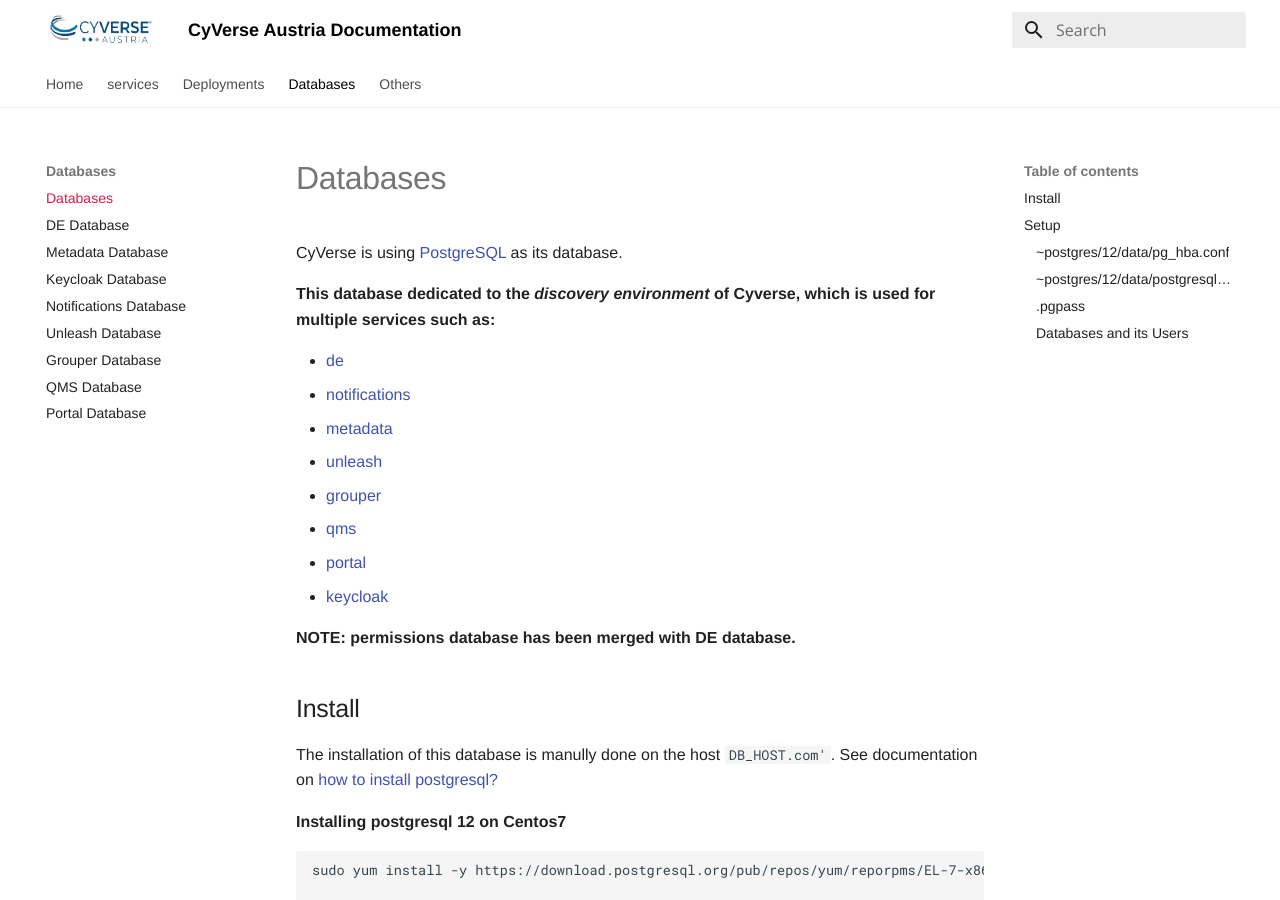
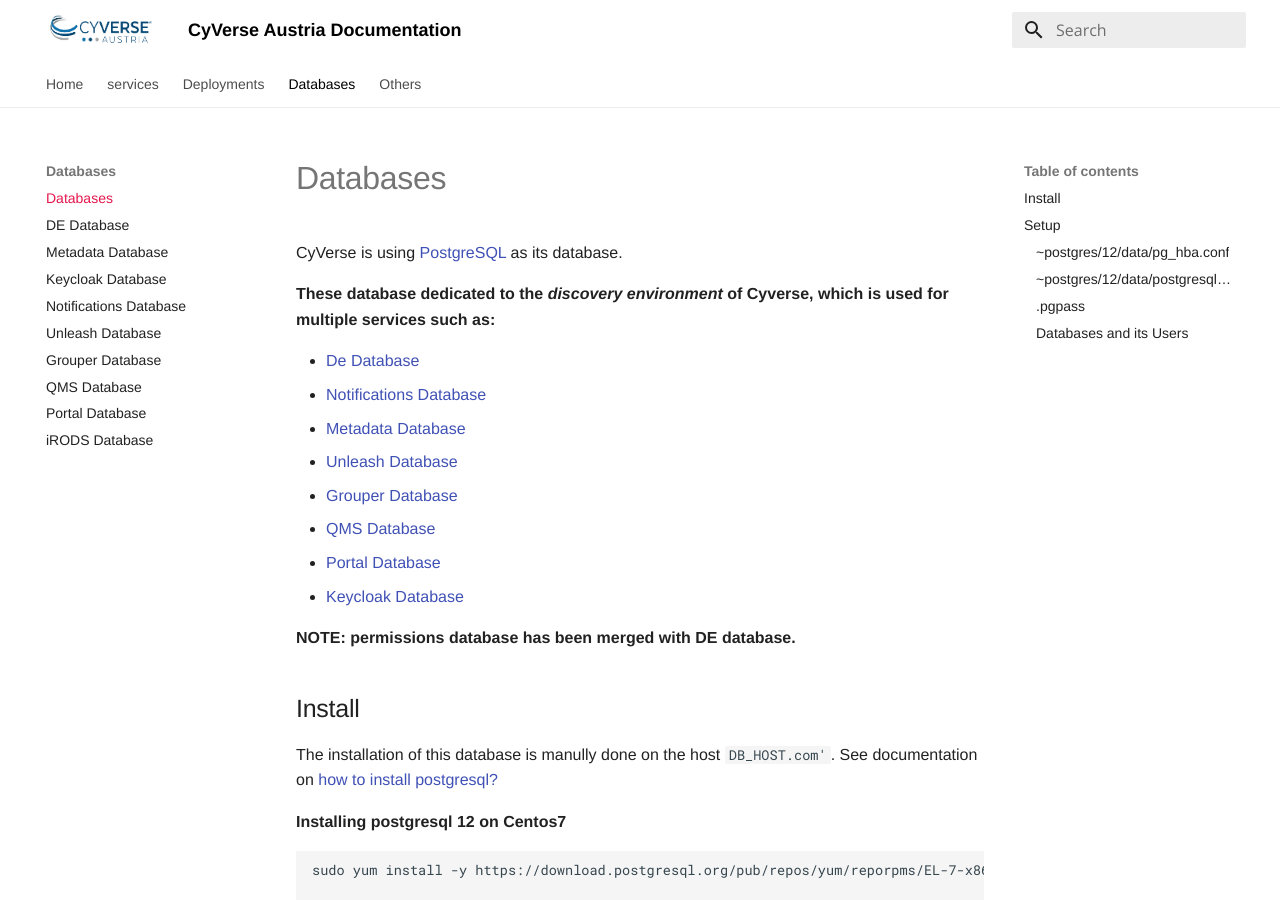
Before and after one commit to cyverse-austria/docs, an MkDocs documentation site: the page built from docs/database/main.md, in a window 1280 px wide and 900 px high. Built offline with MkDocs 1.6.1 and Material for MkDocs 9.7.7, drawn with Linux system fonts in a browser that asks for light colours; some of the changed text lies outside the part shown.

Commit message:
databases: adds irods db

```diff
--- a/docs/database/main.md
+++ b/docs/database/main.md
@@ -2,16 +2,16 @@
 
 CyVerse is using [PostgreSQL](https://www.postgresql.org/) as its database.
 
-**This database dedicated to the *discovery environment* of Cyverse, which is used for multiple services such as:**
+**These database dedicated to the *discovery environment* of Cyverse, which is used for multiple services such as:**
 
-* [de](de-db.md)
-* [notifications](notifications-db.md)
-* [metadata](metadata-db.md)
-* [unleash](unleash-db.md)
-* [grouper](grouper-db.md)
-* [qms](qms-db.md)
-* [portal](portal-db.md)
-* [keycloak](keycloak-db.md)
+* [De Database](de-db.md)
+* [Notifications Database](notifications-db.md)
+* [Metadata Database](metadata-db.md)
+* [Unleash Database](unleash-db.md)
+* [Grouper Database](grouper-db.md)
+* [QMS Database](qms-db.md)
+* [Portal Database](portal-db.md)
+* [Keycloak Database](keycloak-db.md)
 
 **NOTE: permissions database has been merged with DE database.**
 
@@ -72,3 +72,6 @@
 |  portal  |  portal    |
 |  keycloak |    keycloak |
 |  qms |    de |
+
+**This database dedicated to the *iRODS***
+* [iRODS Database](irods-db.md)
--- a/mkdocs.yml
+++ b/mkdocs.yml
@@ -71,6 +71,7 @@
     - Grouper Database: 'database/grouper-db.md'
     - QMS Database: 'database/qms-db.md'
     - Portal Database: 'database/portal-db.md'
+    - iRODS Database: 'database/irods-db.md'
   - Others: 'others/main.md'
 
 
```
Also changed, not shown: docs/database/irods-db.md (added, +27 -0 lines).
